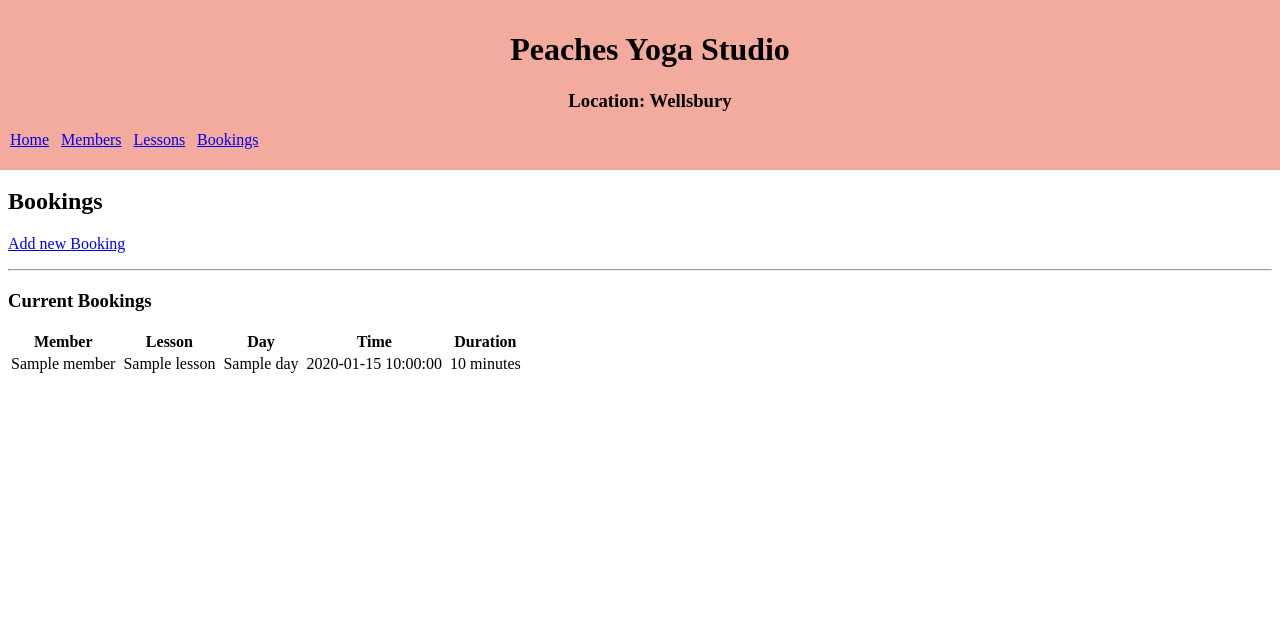
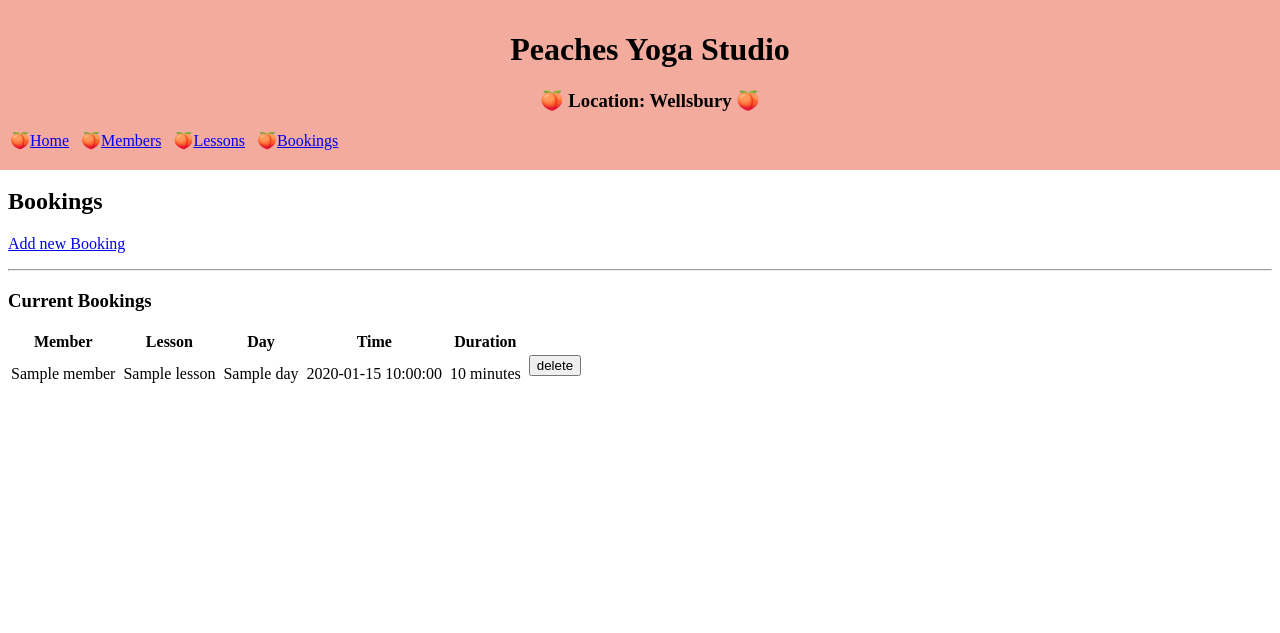
Before and after one commit to hollyhbrady/Peaches_Studio, a Flask app: page /bookings in a window 1280 px wide. Shown: the top 633 px of the page. Run offline with Flask 2, Linux system fonts and the light colour scheme; a database or web service that is not in the repository returns one stand-in record (values such as "Sample title"); some libraries are stand-ins or nearby versions.

Commit message:
edited base html, added booking delete to controller

```diff
--- a/console.py
+++ b/console.py
@@ -40,8 +40,8 @@ lesson11 = Lesson('Ninja Skills', 10, 'Advanced', 'Thursday', "18:00", 120)
 lesson_repository.save(lesson11)
 lesson12 = Lesson('How to kill your Spouse', 10, 'Advanced', 'Saturday', "14:00", 60)
 lesson_repository.save(lesson12)
-lesson13 = Lesson('Kilt Yoga', 10, 'Advanced', 'Saturday', "12:00", 90)
-lesson_repository.save(lesson12)
+lesson13 = Lesson('Kilted Yoga', 10, 'Advanced', 'Saturday', "12:00", 90)
+lesson_repository.save(lesson13)
 
 member1 = Member('Ginny Miller', 'Deluxe')
 member_repository.save(member1)
--- a/controllers/booking_controller.py
+++ b/controllers/booking_controller.py
@@ -38,5 +38,7 @@ def booking_add():
 # def bookings_update(id):
 
 
-# @bookings_blueprint.route("/bookings/<id>/delete", methods=['POST'])
-# def delete_booking(id):
+@bookings_blueprint.route("/bookings/<id>/delete", methods=['POST'])
+def booking_delete(id):
+    booking_repository.delete(id)
+    return redirect('/bookings')
--- a/templates/base.html
+++ b/templates/base.html
@@ -8,12 +8,12 @@
 </head>
 <header>
 <h1 style='text-align:center'>Peaches Yoga Studio</h1>
-<h3 style='text-align:center'>Location: Wellsbury</h3>
+<h3 style='text-align:center'>&#x1F351 Location: Wellsbury &#x1F351</h3>
 <nav>
-    <a href="/">Home</a> &nbsp
-    <a href="/members">Members</a> &nbsp
-    <a href="/lessons">Lessons</a> &nbsp
-    <a href="/bookings">Bookings</a>
+    &#x1F351<a href="/">Home</a> &nbsp
+    &#x1F351<a href="/members">Members</a> &nbsp
+    &#x1F351<a href="/lessons">Lessons</a> &nbsp
+    &#x1F351<a href="/bookings">Bookings</a>
 </nav>
 </header>
     <body>
--- a/templates/bookings/index.html
+++ b/templates/bookings/index.html
@@ -28,6 +28,12 @@
     <td>{{booking.lesson.time}}</td>
     <td></td>
     <td>{{booking.lesson.duration}} minutes</td>
+    <td></td>
+    <td>
+      <form action="/bookings/{{booking.id}}/delete" method='POST'>
+        <input type="submit" value="delete">
+      </form>
+    </td>
   </tr>
   {% endfor %}
 </table>
```
